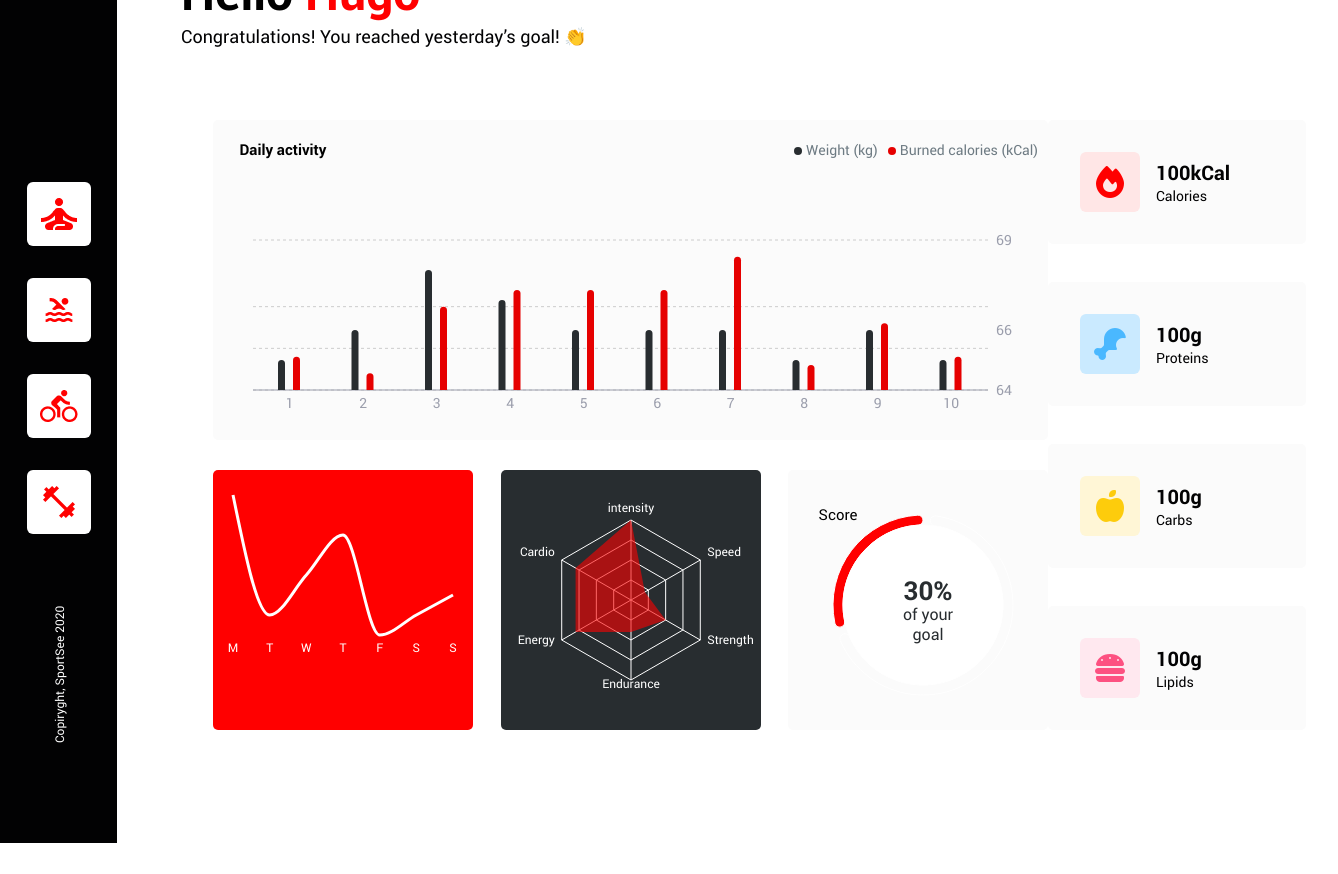
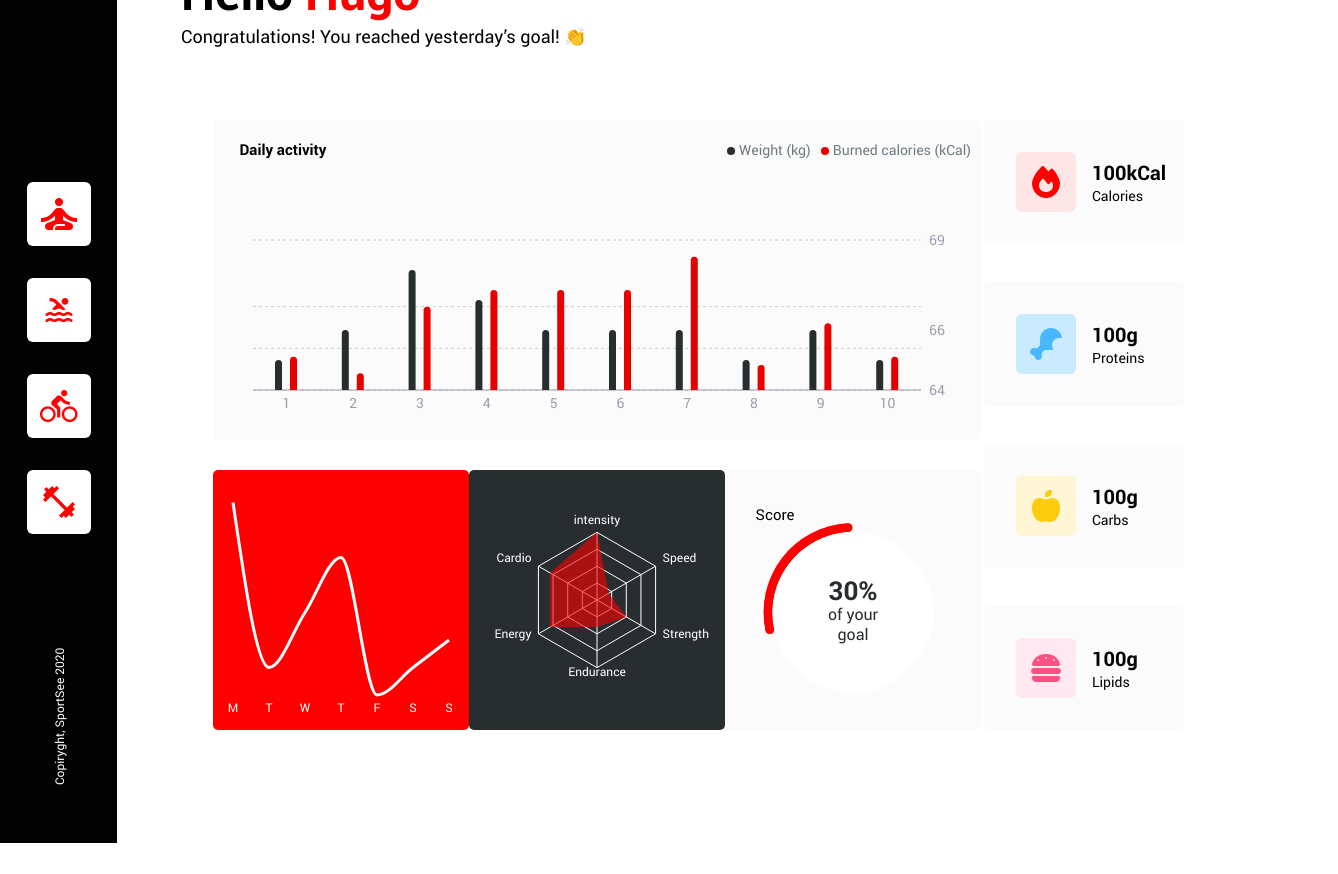
Before and after one commit to Hugolainen/SportSee, a React (Create React App) app in the folder sportsee/: page / in a window 1280 px wide. Shown: the part 180-1054 px from the top of the page, 1338 px wide, since content can reach past the window. After the commit the page ends 1024 px from the top, so only its background shows below. Built offline with nearby package versions, Linux system fonts and the light colour scheme.

Commit message:
Working on fluid responsive design for graphs

```diff
--- a/sportsee/src/assets/css/style.css
+++ b/sportsee/src/assets/css/style.css
@@ -8,10 +8,11 @@
 
 body {
   box-sizing: border-box;
-  width: 100vw;
+  width: 100%;
   min-width: 1024px;
   max-width: 1440px;
   height: 1024px;
+  margin: auto;
 }
 
 /* Montserrat-Regular */
@@ -72,7 +73,9 @@ a {
 }
 
 .nutritionCard {
-  width: 258px;
+  width: 15vw;
+  min-width: 200px;
+  max-width: 258px;
   height: 124px;
   background-color: #fbfbfb;
   border-radius: 5px;
@@ -81,7 +84,7 @@ a {
   padding: 32px;
 }
 .nutritionCard__icon {
-  width: 60px;
+  min-width: 60px;
   height: 60px;
   border-radius: 6px;
   font-size: 2rem;
@@ -112,13 +115,18 @@ a {
   background-color: #282d30;
   border-radius: 5px;
   font-size: 12px;
+  min-width: 200px;
+  max-width: 260px;
+  width: 20vw;
 }
 
 .scoreGraph {
   background-color: #fbfbfb;
   border-radius: 5px;
   font-size: 15px;
-  width: 260px;
+  min-width: 200px;
+  max-width: 260px;
+  width: 20vw;
   height: 260px;
 }
 .scoreGraph__text {
@@ -137,7 +145,9 @@ a {
   background-color: #ff0000;
   border-radius: 5px;
   font-size: 15px;
-  width: 260px;
+  min-width: 200px;
+  max-width: 260px;
+  width: 20vw;
   height: 260px;
 }
 .averageSpeedGraph__tooltip {
@@ -154,7 +164,9 @@ a {
 
 .dailyActivityGraph {
   height: 320px;
-  width: 835px;
+  min-width: 630px;
+  max-width: 835px;
+  width: 60vw;
   background-color: #fbfbfb;
   border-radius: 5px;
   font-size: 14px;
@@ -213,7 +225,7 @@ a {
   max-height: 933px;
   margin-top: -1px;
   padding-top: 20%;
-  padding-bottom: 15%;
+  padding-bottom: 150px;
   display: flex;
   flex-direction: column;
   align-items: center;
--- a/sportsee/src/assets/scss/base/_base.scss
+++ b/sportsee/src/assets/scss/base/_base.scss
@@ -8,8 +8,9 @@
 
 body {
     box-sizing: border-box;
-    width: 100vw;
+    width: 100%;
     min-width: 1024px;
     max-width: 1440px;
     height: 1024px;
+    margin: auto;
 }
--- a/sportsee/src/assets/scss/components/_averageSpeedGraph.scss
+++ b/sportsee/src/assets/scss/components/_averageSpeedGraph.scss
@@ -4,7 +4,9 @@
 
     font-size: 15px;
 
-    width: 260px;
+    min-width: 200px;
+    max-width: 260px;
+    width: 20vw;
     height: 260px;
 
     &__tooltip{
--- a/sportsee/src/assets/scss/components/_dailyActivityGraph.scss
+++ b/sportsee/src/assets/scss/components/_dailyActivityGraph.scss
@@ -1,6 +1,8 @@
 .dailyActivityGraph{
     height: 320px;
-    width: 835px;
+    min-width: 630px;
+    max-width: 835px;
+    width: 60vw;
     background-color: $color-bgLight;
     border-radius: 5px;
     font-size: 14px;
--- a/sportsee/src/assets/scss/components/_nutritionCard.scss
+++ b/sportsee/src/assets/scss/components/_nutritionCard.scss
@@ -1,5 +1,7 @@
 .nutritionCard{
-    width: 258px;
+    width: 15vw;
+    min-width: 200px;
+    max-width: 258px;
     height: 124px;
     background-color: $color-bgLight;
     border-radius: 5px;
@@ -9,7 +11,7 @@
     padding: 32px;
 
     &__icon{
-        width: 60px;
+        min-width: 60px;
         height: 60px;
         border-radius: 6px;
 
--- a/sportsee/src/assets/scss/components/_radarGraph.scss
+++ b/sportsee/src/assets/scss/components/_radarGraph.scss
@@ -3,4 +3,8 @@
     border-radius: 5px;
 
     font-size: 12px;
+
+    min-width: 200px;
+    max-width: 260px;
+    width: 20vw;
 }
--- a/sportsee/src/assets/scss/components/_scoreGraph.scss
+++ b/sportsee/src/assets/scss/components/_scoreGraph.scss
@@ -4,7 +4,10 @@
 
     font-size: 15px;
 
-    width: 260px;
+    min-width: 200px;
+    max-width: 260px;
+    width: 20vw;
+
     height: 260px;
 
     &__text{
--- a/sportsee/src/assets/scss/layouts/_sidebar.scss
+++ b/sportsee/src/assets/scss/layouts/_sidebar.scss
@@ -5,7 +5,7 @@
     max-height: 933px;
     margin-top: -1px;
     padding-top: 20%;
-    padding-bottom: 15%;
+    padding-bottom: 150px;
 
     display: flex;
     flex-direction: column;
@@ -38,7 +38,6 @@
         display:block;
         width: 200px;
 
-
         transform: rotate(-90deg);
         color:$color-tertiary;
     }
--- a/sportsee/src/elements/AverageSpeedGraph/AverageSpeedGraph.js
+++ b/sportsee/src/elements/AverageSpeedGraph/AverageSpeedGraph.js
@@ -4,6 +4,7 @@ import {
     Line,
     XAxis,
     Tooltip,
+    ResponsiveContainer
   } from "recharts";
 
 class AverageSpeedGraph extends Component {
@@ -54,9 +55,8 @@ class AverageSpeedGraph extends Component {
 
         return (
             <div className="averageSpeedGraph">
+              <ResponsiveContainer width="100%" height="100%">
                 <LineChart
-                    width={260}
-                    height={200}
                     data={data}
                     margin={{
                         top: 5,
@@ -77,6 +77,7 @@ class AverageSpeedGraph extends Component {
                     activeDot={{ r: 8 }}
                   />
                 </LineChart>
+              </ResponsiveContainer>
             </div>
         );
     }
--- a/sportsee/src/elements/DailyActivityGraph/DailyActivityGraph.js
+++ b/sportsee/src/elements/DailyActivityGraph/DailyActivityGraph.js
@@ -6,7 +6,8 @@ import {
   YAxis,
   CartesianGrid,
   Tooltip,
-  Legend
+  Legend,
+  ResponsiveContainer
 } from "recharts";
 
 class DailyActivityGraph extends Component {
@@ -91,9 +92,8 @@ class DailyActivityGraph extends Component {
 
         return (
             <div className="dailyActivityGraph">
+              <ResponsiveContainer width="100%" height="100%">
                   <BarChart
-                  width={835}
-                  height={320}
                     data={data}
                     margin={{
                       top: 20,
@@ -122,6 +122,7 @@ class DailyActivityGraph extends Component {
                       fill="black"
                     > Daily activity </text>
                   </BarChart>
+                </ResponsiveContainer>
             </div>
         );
     }
--- a/sportsee/src/elements/RadarGraph/RadarGraph.js
+++ b/sportsee/src/elements/RadarGraph/RadarGraph.js
@@ -4,6 +4,7 @@ import {
     RadarChart,
     PolarGrid,
     PolarAngleAxis,
+    ResponsiveContainer
 } from 'recharts';
 
 class RadarGraph extends Component {
@@ -38,12 +39,9 @@ class RadarGraph extends Component {
 
         return (
             <div className="radarGraph">
+                <ResponsiveContainer width="100%" height="100%">
                     <RadarChart
-                        cx={130}
-                        cy={130}
-                        outerRadius={80}
-                        width={260}
-                        height={260}
+                            outerRadius="55%"
                             data={data}
                     >
                         <PolarGrid
@@ -62,6 +60,7 @@ class RadarGraph extends Component {
                             fillOpacity={0.6}
                         />
                     </RadarChart>
+                </ResponsiveContainer>
             </div>
 
         );
--- a/sportsee/src/elements/ScoreGraph/ScoreGraph.js
+++ b/sportsee/src/elements/ScoreGraph/ScoreGraph.js
@@ -1,5 +1,5 @@
 import React, { Component } from 'react'
-import { PieChart, Pie, Cell } from "recharts";
+import { PieChart, Pie, Cell, ResponsiveContainer} from "recharts";
 
 class ScoreGraph extends Component {
 
@@ -15,18 +15,17 @@ class ScoreGraph extends Component {
 
         return (
             <div className="scoreGraph">
-                <PieChart width={400} height={400}>
+                <ResponsiveContainer width="100%" height="100%">
+                    <PieChart>
                         <Pie
                             data={data}
-                        cx={130}
-                        cy={130}
                             innerRadius={80}
                             outerRadius={90}
                             paddingAngle={5}
                             dataKey="value"
                             startAngle={90}
                             endAngle={450}
-
+                            cy="55%"
                             opacity="100"
                             cornerRadius={10}
                         >
@@ -35,7 +34,7 @@ class ScoreGraph extends Component {
                             <Cell key={`cell-${index}`} fill={colors[index % colors.length]} />
                             ))}
                         </Pie>
-                    <Pie data={filling} dataKey="value" nameKey="name" cx={130} cy={130} outerRadius={80} fill="white" />
+                        <Pie cy="55%" data={filling} dataKey="value" nameKey="name" outerRadius={80} fill="white" />
                         <text fontSize="15px"
                             x={50}
                             y={50}
@@ -44,16 +43,17 @@ class ScoreGraph extends Component {
                         >
                         Score </text>
 
-                    <text className="scoreGraph__value" x={140} y={130}>
+                        <text className="scoreGraph__value" x="50%" y={130}>
                             {data[0].value +"%"}
                         </text>
-                    <text className="scoreGraph__text" x={140} y={150}>
+                        <text className="scoreGraph__text" x="50%" y={150}>
                             {"of your"}
                         </text>
-                    <text className="scoreGraph__text" x={140} y={170}>
+                        <text className="scoreGraph__text" x="50%" y={170}>
                             {"goal"}
                         </text>
                     </PieChart>
+                </ResponsiveContainer>
             </div>
         );
     }
```
Also changed, not shown: 1 other file (tests, documents, lock files or other folders). Lines whose indentation alone changed are shown as unchanged.
